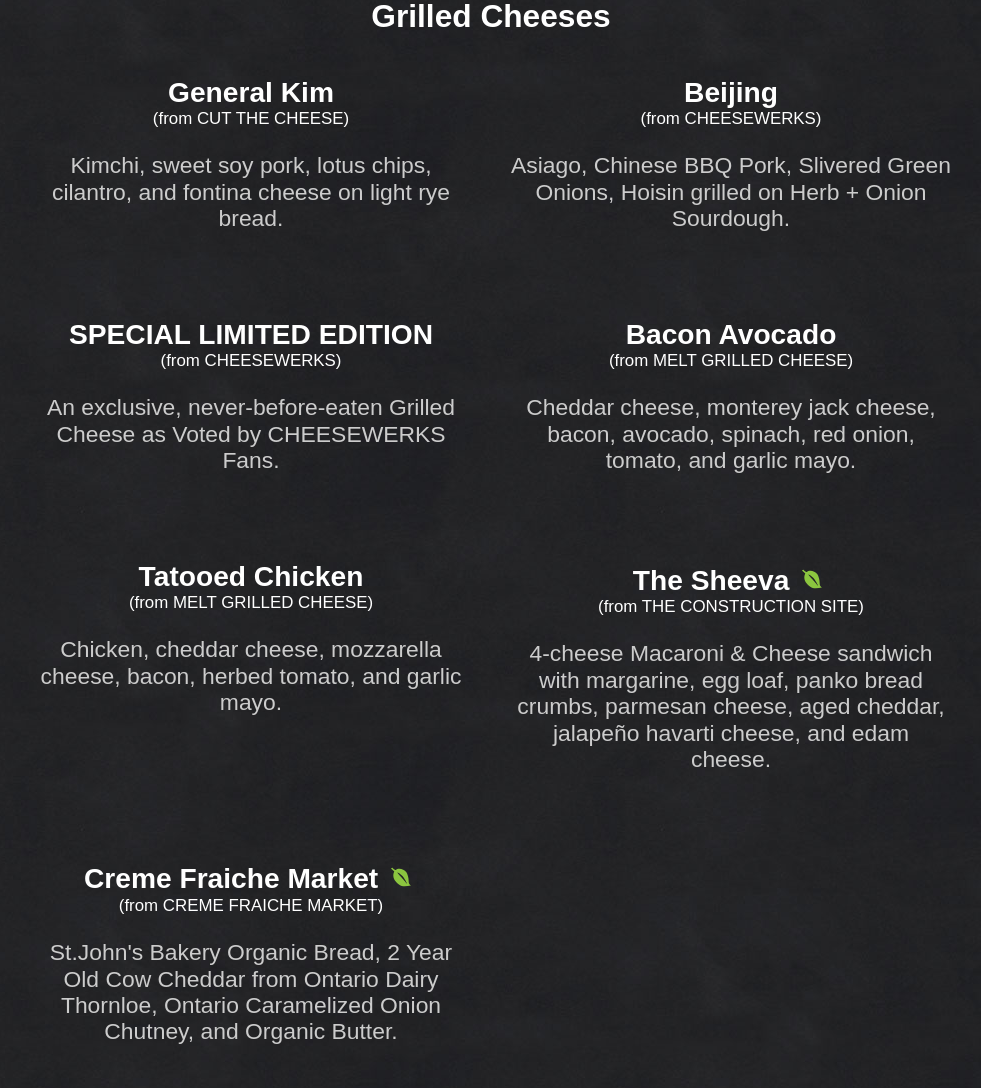
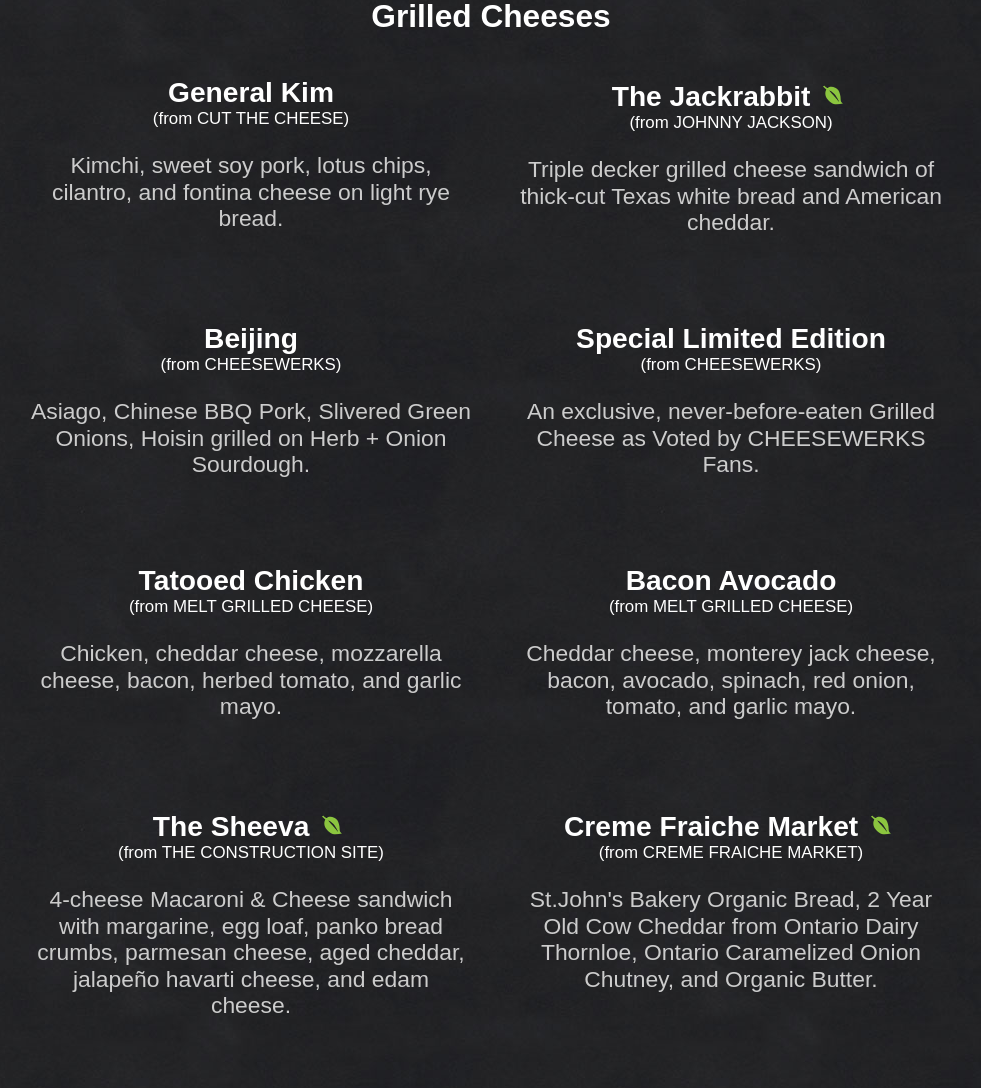
Before and after one commit to seunggs/isff, a website: page public/grilled-cheese.html in a window 1280 px wide. Shown: the part 3826-4914 px from the top of the page, without its empty margins (149-1130 px from the left). Drawn offline with Linux system fonts and the light colour scheme; some packages are replaced by stand-ins of ours.

Commit message:
Menu updates to grilled cheese page

```diff
--- a/public/grilled-cheese.html
+++ b/public/grilled-cheese.html
@@ -224,14 +224,28 @@
 				<span class="item_desc">Kimchi, sweet soy pork, lotus chips, cilantro, and fontina cheese on light rye bread.</span>
 			</li>
 			<li>
-				<span class="item_name">Beijing<br><span>(from CHEESEWERKS)</span></span>
-				<span class="item_desc">Asiago, Chinese BBQ Pork, Slivered Green Onions, Hoisin grilled on Herb + Onion Sourdough.</span>
+				<span class="item_name">The Jackrabbit
+					<span class="veggie">*</span>
+					<br>
+					<span>(from JOHNNY JACKSON)</span>
+				</span>
+				<span class="item_desc">Triple decker grilled cheese sandwich of thick-cut Texas white bread and American cheddar.</span>
 			</li>
 		</ul>
 		<ul>
 			<li>
-				<span class="item_name">SPECIAL LIMITED EDITION<br><span>(from CHEESEWERKS)</span></span>
+				<span class="item_name">Beijing<br><span>(from CHEESEWERKS)</span></span>
+				<span class="item_desc">Asiago, Chinese BBQ Pork, Slivered Green Onions, Hoisin grilled on Herb + Onion Sourdough.</span>
+			</li>
+			<li>
+				<span class="item_name">Special Limited Edition<br><span>(from CHEESEWERKS)</span></span>
 				<span class="item_desc">An exclusive, never-before-eaten Grilled Cheese as Voted by CHEESEWERKS Fans.</span>
+			</li>
+		</ul>
+		<ul>
+			<li>
+				<span class="item_name">Tatooed Chicken<br><span>(from MELT GRILLED CHEESE)</span></span>
+				<span class="item_desc">Chicken, cheddar cheese, mozzarella cheese, bacon, herbed tomato, and garlic mayo.</span>
 			</li>
 			<li>
 				<span class="item_name">Bacon Avocado<br><span>(from MELT GRILLED CHEESE)</span></span>
@@ -240,10 +254,6 @@
 		</ul>
 		<ul>
 			<li>
-				<span class="item_name">Tatooed Chicken<br><span>(from MELT GRILLED CHEESE)</span></span>
-				<span class="item_desc">Chicken, cheddar cheese, mozzarella cheese, bacon, herbed tomato, and garlic mayo.</span>
-			</li>
-			<li>
 				<span class="item_name">The Sheeva
 					<span class="veggie">*</span>
 					<br>
@@ -251,8 +261,6 @@
 				</span>
 				<span class="item_desc">4-cheese Macaroni & Cheese sandwich with margarine, egg loaf, panko bread crumbs, parmesan cheese, aged cheddar, jalapeño havarti cheese, and edam cheese.</span>
 			</li>
-		</ul>
-		<ul>
 			<li>
 				<span class="item_name">Creme Fraiche Market
 					<span class="veggie">*</span>
@@ -260,8 +268,6 @@
 					<span>(from CREME FRAICHE MARKET)</span>
 				</span>
 				<span class="item_desc">St.John's Bakery Organic Bread, 2 Year Old Cow Cheddar from Ontario Dairy Thornloe, Ontario Caramelized Onion Chutney, and Organic Butter.</span>
-			</li>
-			<li>
 			</li>
 		</ul>
 
```
